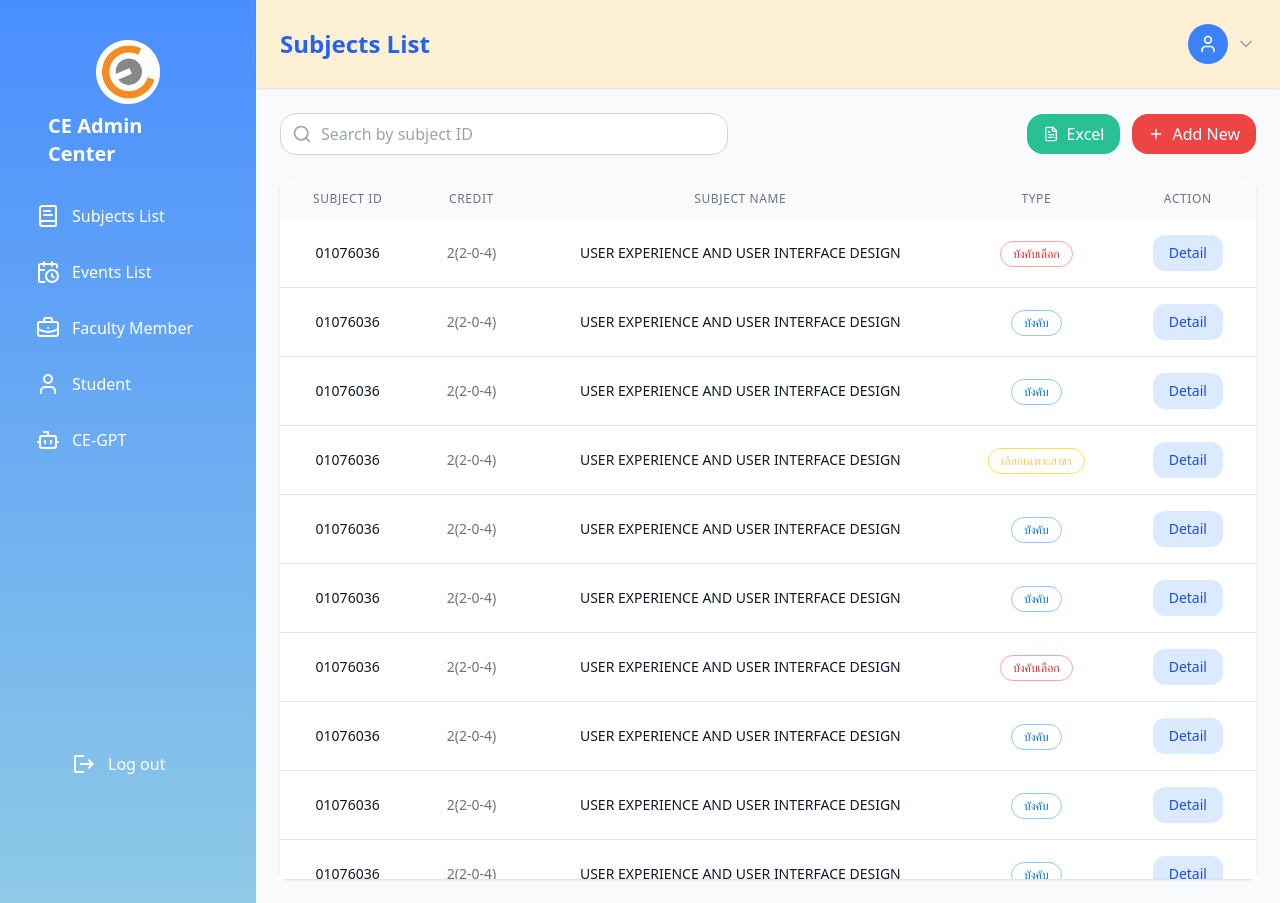
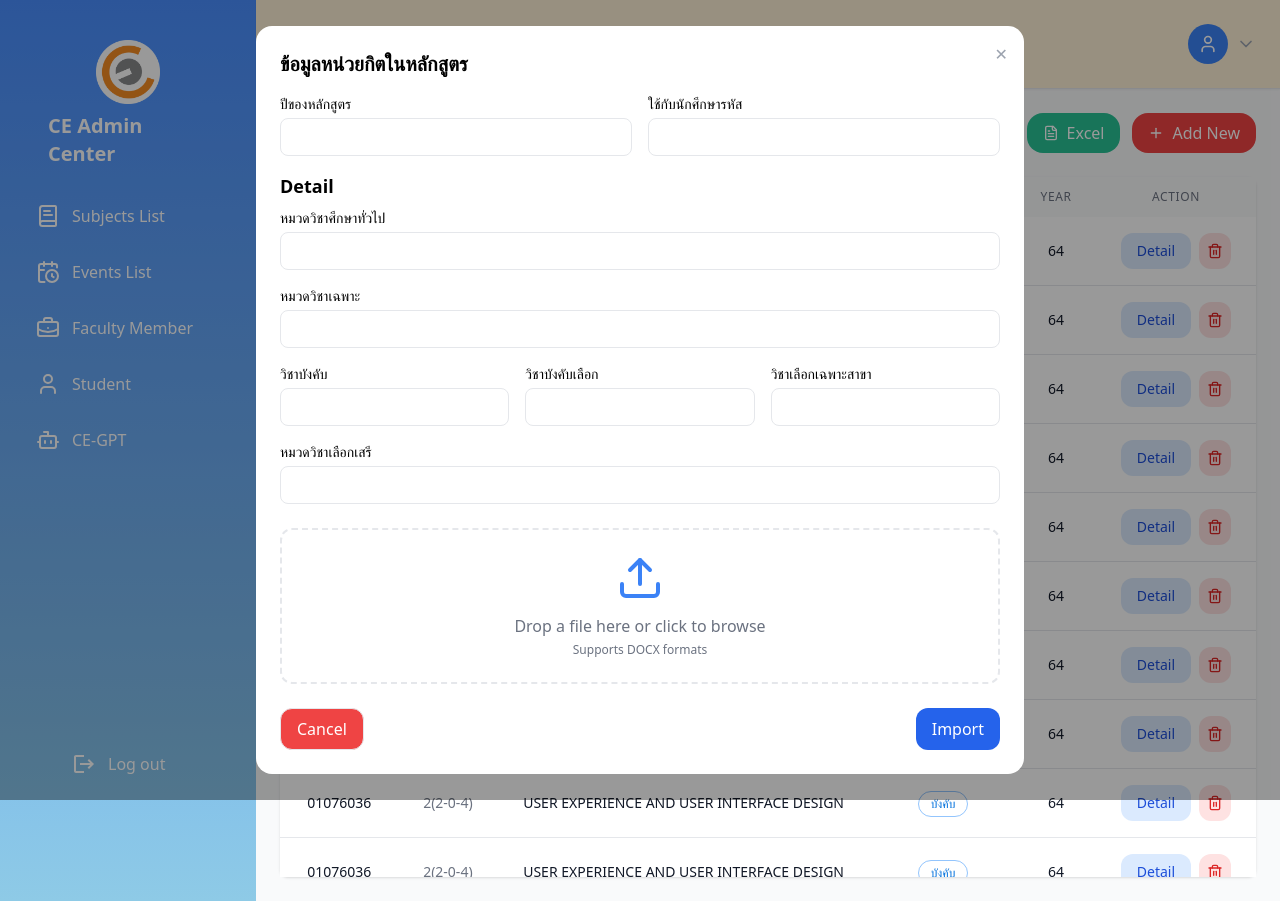
Before and after one commit to Morninguoou/CE-Manage-Website, a React (Vite) app: page /subjectslist in a window 1280 px wide. Both pictures are taken after a click on the button "Excel". Built offline with nearby package versions, Linux system fonts and the light colour scheme; no server answers.

Commit message:
Add Docxl import functionality to SubjectListPage

```diff
--- a/src/pages/Subjects/SubjectListPage.jsx
+++ b/src/pages/Subjects/SubjectListPage.jsx
@@ -1,33 +1,47 @@
-import React, { useState } from 'react';
+import React, { useState,} from 'react';
 import { useNavigate } from 'react-router-dom';
 import Navbar from "../../components/Navbar";
 import Sidebar from '../../components/Sidebar';
-import { Search, FileText, Plus, } from 'lucide-react';
+import {FileText, Plus, Trash2, Upload, Sparkles } from 'lucide-react';
+import { importSubjectFile } from "../../services/subjectService";
 
 const SubjectListPage = () => {
-  const [searchTerm, setSearchTerm] = useState('');
+  const [openExcelModal, setOpenExcelModal] = useState(false);
+  const [selectedFile, setSelectedFile] = useState(null);
+  const fileInputRef = React.useRef(null);
   const navigate = useNavigate();
+
+  const [form, setForm] = useState({
+    curriculum_year: '',
+    gened_credits: '',
+    major_credits: '',
+    required_credits: '',
+    required_elective_credits: '',
+    major_elective_credits: '',
+    free_elective_credits: '',
+    student_year: '',
+  });
+
 
   // Mock data for subjects
   const subjects = [
-    { id: '01076036', credit: '2(2-0-4)', name: 'USER EXPERIENCE AND USER INTERFACE DESIGN', type: 'บังคับ', status: 'บังคับเลือก',prerequisite: "01076105 OBJECT ORIENTED PROGRAMMING",
+    { id: '01076036', credit: '2(2-0-4)', name: 'USER EXPERIENCE AND USER INTERFACE DESIGN', type: 'บังคับ', status: 'บังคับเลือก', prerequisite: "01076105 OBJECT ORIENTED PROGRAMMING", year: '64',
       platform: "Google Classroom",
       detail_th:
         "วิชานี้แนะนำขั้นตอนของการออกแบบประสบการณ์และการออกแบบส่วนติดต่อผู้ใช้งาน โดยจะมีจุดมุ่งหมายให้นักศึกษาได้คุ้นเคยกับแนวคิด วิธีปฏิบัติ และเทคนิคที่จำเป็นในการสร้างประสบการณ์ของผู้ใช้งาน ซึ่งเป็นส่วนหนึ่งของการพัฒนาการเชื่อมโยงข่าวสาร วิชานี้จะให้นักศึกษาได้มีโอกาสในการค้นหาทรัพยากร พัฒนาทักษะ และฝึกปฏิบัติที่จำเป็นต่อการออกแบบ พัฒนาและประเมินส่วนติดต่อข้อมูลจากมุมมองของผู้ใช้งาน",
       detail_en:
         "This course provides a comprehensive overview of the user experience and user interface design process, and is intended to familiarize students with the methods, concepts, and techniques necessary to make user experience design an integral part of developing information interfaces. The course provides students with an opportunity to acquire the resources, skills, and hands -on experience they need to design, develop, and evaluate information interfaces from a user -centered design perspective.", },
-    { id: '01076036', credit: '2(2-0-4)', name: 'USER EXPERIENCE AND USER INTERFACE DESIGN', type: 'บังคับ', status: 'บังคับ' },
-    { id: '01076036', credit: '2(2-0-4)', name: 'USER EXPERIENCE AND USER INTERFACE DESIGN', type: 'เลือกเฉพาะสาขา', status: 'บังคับ' },
-    { id: '01076036', credit: '2(2-0-4)', name: 'USER EXPERIENCE AND USER INTERFACE DESIGN', type: 'บังคับเลือก', status: 'เลือกเฉพาะสาขา' },
-    { id: '01076036', credit: '2(2-0-4)', name: 'USER EXPERIENCE AND USER INTERFACE DESIGN', type: 'บังคับเลือก', status: 'บังคับ' },
-    { id: '01076036', credit: '2(2-0-4)', name: 'USER EXPERIENCE AND USER INTERFACE DESIGN', type: 'เลือกเฉพาะสาขา', status: 'บังคับ' },
-    { id: '01076036', credit: '2(2-0-4)', name: 'USER EXPERIENCE AND USER INTERFACE DESIGN', type: 'บังคับ', status: 'บังคับเลือก' },
-    { id: '01076036', credit: '2(2-0-4)', name: 'USER EXPERIENCE AND USER INTERFACE DESIGN', type: 'เลือกเฉพาะสาขา', status: 'บังคับ' },
-    { id: '01076036', credit: '2(2-0-4)', name: 'USER EXPERIENCE AND USER INTERFACE DESIGN', type: 'เลือกเฉพาะสาขา', status: 'บังคับ' },
-    { id: '01076036', credit: '2(2-0-4)', name: 'USER EXPERIENCE AND USER INTERFACE DESIGN', type: 'เลือกเฉพาะสาขา', status: 'บังคับ' },
-    { id: '01076036', credit: '2(2-0-4)', name: 'USER EXPERIENCE AND USER INTERFACE DESIGN', type: 'เลือกเฉพาะสาขา', status: 'บังคับ' },
-    { id: '01076036', credit: '2(2-0-4)', name: 'USER EXPERIENCE AND USER INTERFACE DESIGN', type: 'เลือกเฉพาะสาขา', status: 'บังคับ' },
-    { id: '01076036', credit: '2(2-0-4)', name: 'USER EXPERIENCE AND USER INTERFACE DESIGN', type: 'บังคับ', status: 'เลือกเฉพาะสาขา' }
+    { id: '01076036', credit: '2(2-0-4)', name: 'USER EXPERIENCE AND USER INTERFACE DESIGN', type: 'บังคับ', status: 'บังคับ', year: '64' },
+    { id: '01076036', credit: '2(2-0-4)', name: 'USER EXPERIENCE AND USER INTERFACE DESIGN', type: 'เลือกเฉพาะสาขา', status: 'บังคับ', year: '64' },
+    { id: '01076036', credit: '2(2-0-4)', name: 'USER EXPERIENCE AND USER INTERFACE DESIGN', type: 'บังคับเลือก', status: 'เลือกเฉพาะสาขา', year: '64' },
+    { id: '01076036', credit: '2(2-0-4)', name: 'USER EXPERIENCE AND USER INTERFACE DESIGN', type: 'บังคับเลือก', status: 'บังคับ', year: '64' },
+    { id: '01076036', credit: '2(2-0-4)', name: 'USER EXPERIENCE AND USER INTERFACE DESIGN', type: 'เลือกเฉพาะสาขา', status: 'บังคับ', year: '64' },
+    { id: '01076036', credit: '2(2-0-4)', name: 'USER EXPERIENCE AND USER INTERFACE DESIGN', type: 'บังคับ', status: 'บังคับเลือก', year: '64' },
+    { id: '01076036', credit: '2(2-0-4)', name: 'USER EXPERIENCE AND USER INTERFACE DESIGN', type: 'เลือกเฉพาะสาขา', status: 'บังคับ', year: '64' },
+    { id: '01076036', credit: '2(2-0-4)', name: 'USER EXPERIENCE AND USER INTERFACE DESIGN', type: 'เลือกเฉพาะสาขา', status: 'บังคับ', year: '64' },
+    { id: '01076036', credit: '2(2-0-4)', name: 'USER EXPERIENCE AND USER INTERFACE DESIGN', type: 'เลือกเฉพาะสาขา', status: 'บังคับ', year: '64' },
+    { id: '01076036', credit: '2(2-0-4)', name: 'USER EXPERIENCE AND USER INTERFACE DESIGN', type: 'เลือกเฉพาะสาขา', status: 'บังคับ', year: '64' },
+    { id: '01076036', credit: '2(2-0-4)', name: 'USER EXPERIENCE AND USER INTERFACE DESIGN', type: 'บังคับ', status: 'เลือกเฉพาะสาขา', year: '64' }
   ];
 
   const getStatusColor = (status) => {
@@ -37,6 +51,48 @@ const SubjectListPage = () => {
       case 'เลือกเฉพาะสาขา': return 'text-[#FFC554] font-bold border border-yellow-300';
       default: return 'text-gray-700 border border-gray-300';
     }
+  };
+
+  const handleImport = async () => {
+    if (!selectedFile) {
+      alert("กรุณาเลือกไฟล์");
+      return;
+    }
+
+    const formData = new FormData();
+    formData.append("file", selectedFile);
+    formData.append("curriculum_year", form.curriculum_year);
+    formData.append("gened_credits", form.gened_credits);
+    formData.append("major_credits", form.major_credits);
+    formData.append("required_credits", form.required_credits);
+    formData.append("required_elective_credits", form.required_elective_credits);
+    formData.append("major_elective_credits", form.major_elective_credits);
+    formData.append("free_elective_credits", form.free_elective_credits);
+    formData.append("student_year", form.student_year);
+
+    try {
+      await importSubjectFile(formData);
+      alert("Import สำเร็จ 🎉");
+      setOpenExcelModal(false);
+    } catch (err) {
+      alert(err.message);
+    }
+  };
+
+  const handleFileClick = () => {
+  fileInputRef.current?.click();
+  };
+
+  const handleFileChange = (e) => {
+    const file = e.target.files[0];
+    if (file) {
+      setSelectedFile(file);
+    }
+  };
+
+  const handleChange = (e) => {
+    const { name, value } = e.target;
+    setForm((prev) => ({ ...prev, [name]: value }));
   };
 
   const handleDetail = (subject) => {
@@ -56,21 +112,14 @@ const SubjectListPage = () => {
 
         {/* Search and Actions */}
         <div className="p-6">
-          <div className="flex items-center justify-between mb-6">
-            <div className="relative flex-1 max-w-md">
-              <Search className="absolute left-3 top-1/2 transform -translate-y-1/2 text-gray-400" size={20} />
-              <input
-                type="text"
-                placeholder="Search by subject ID"
-                className="w-full pl-10 pr-4 py-2 border border-gray-300 rounded-2xl focus:outline-none focus:ring-2 focus:ring-blue-500 focus:border-transparent"
-                value={searchTerm}
-                onChange={(e) => setSearchTerm(e.target.value)}
-              />
-            </div>
+          <div className="flex items-center justify-end mb-6">
             <div className="flex space-x-3 ml-4">
-              <button className="flex items-center px-4 py-2 bg-[#28C195] text-white rounded-2xl hover:bg-green-600 transition-colors">
-                <FileText size={16} className="mr-2" />
-                Excel
+              <button
+                onClick={() => setOpenExcelModal(true)}
+                className="flex items-center px-4 py-2 bg-[#28C195] text-white rounded-2xl hover:bg-green-600 transition-colors"
+                >
+                  <FileText size={16} className="mr-2" />
+                  Excel
               </button>
               <button
                 onClick={handleAddNew}
@@ -91,6 +140,7 @@ const SubjectListPage = () => {
                     <th className="px-6 py-3 text-balance text-xs font-medium text-gray-500 uppercase tracking-wider">Credit</th>
                     <th className="px-6 py-3 text-balance text-xs font-medium text-gray-500 uppercase tracking-wider">Subject Name</th>
                     <th className="px-6 py-3 text-balance text-xs font-medium text-gray-500 uppercase tracking-wider">Type</th>
+                    <th className="px-6 py-3 text-balance text-xs font-medium text-gray-500 uppercase tracking-wider">Year</th>
                     <th className="px-6 py-3 text-balance text-xs font-medium text-gray-500 uppercase tracking-wider">Action</th>
                   </tr>
                 </thead>
@@ -111,12 +161,24 @@ const SubjectListPage = () => {
                           {subject.status}
                         </span>
                       </td>
-                      <td className="px-6 py-4 whitespace-nowrap text-center">
+                      <td className="px-6 py-4 whitespace-nowrap text-center text-sm text-gray-900">
+                        {subject.year}
+                      </td>
+                      <td className="px-6 py-4 whitespace-nowrap">
+                        <div className="flex items-center gap-2 justify-center">
                         <button
                           onClick={() => handleDetail(subject)}
                           className="bg-blue-100 text-blue-700 px-4 py-2 rounded-xl text-sm font-medium hover:bg-blue-200 transition-colors">
                           Detail
                         </button>
+                        <button
+                            type="button"
+                            onClick={() => {}}
+                            className="px-2 py-2.5 rounded-xl transition-colors bg-red-100 text-red-600 hover:bg-red-200"
+                          >
+                            <Trash2 size={16} />
+                          </button>
+                        </div>
                       </td>
                     </tr>
                   ))}
@@ -126,6 +188,148 @@ const SubjectListPage = () => {
           </div>
         </div>
       </div>
+      {openExcelModal && (
+        <div className="fixed inset-0 z-50 flex items-center justify-center bg-black/40">
+          <div className="bg-white rounded-2xl w-full max-w-3xl p-6 relative">
+
+            {/* Header */}
+            <h2 className="text-xl font-bold mb-4">
+              ข้อมูลหน่วยกิตในหลักสูตร
+            </h2>
+
+            {/* Form */}
+            <div className="text-sm">
+              <div className="grid grid-cols-2 gap-4 mb-4">
+                <div>
+                  <label className="font-medium">ปีของหลักสูตร</label>
+                  <input
+                    name="curriculum_year"
+                    value={form.curriculum_year}
+                    onChange={handleChange}
+                    className="w-full border rounded-lg px-3 py-2 mt-1"
+                  />
+                </div>
+                <div>
+                  <label className="font-medium">ใช้กับนักศึกษารหัส</label>
+                  <input
+                    name="student_year"
+                    value={form.student_year}
+                    onChange={handleChange}
+                    className="w-full border rounded-lg px-3 py-2 mt-1"
+                  />
+                </div>
+              </div>
+              <div className='font-bold text-lg mb-2'>
+                Detail
+              </div>
+              <div className="mb-4">
+                  <label className="font-medium">หมวดวิชาศึกษาทั่วไป</label>
+                  <input
+                    name="gened_credits"
+                    value={form.gened_credits}
+                    onChange={handleChange}
+                    className="w-full border rounded-lg px-3 py-2 mt-1"
+                  />
+              </div>
+              <div className="mb-4">
+                  <label className="font-medium">หมวดวิชาเฉพาะ</label>
+                  <input
+                    name="major_credits"
+                    value={form.major_credits}
+                    onChange={handleChange}
+                    className="w-full border rounded-lg px-3 py-2 mt-1"
+                  />
+                </div>
+              <div className='grid grid-cols-3 gap-4 mb-4'>
+                <div>
+                  <label className="font-medium">วิชาบังคับ</label>
+                  <input
+                    name="required_credits"
+                    value={form.required_credits}
+                    onChange={handleChange}
+                    className="w-full border rounded-lg px-3 py-2 mt-1"
+                  />
+                </div>
+
+                <div>
+                  <label className="font-medium">วิชาบังคับเลือก</label>
+                  <input
+                    name="required_elective_credits"
+                    value={form.required_elective_credits}
+                    onChange={handleChange}
+                    className="w-full border rounded-lg px-3 py-2 mt-1"
+                    />
+                </div>
+                <div>
+                  <label className="font-medium">วิชาเลือกเฉพาะสาขา</label>
+                  <input
+                    name="major_elective_credits"
+                    value={form.major_elective_credits}
+                    onChange={handleChange}
+                    className="w-full border rounded-lg px-3 py-2 mt-1" />
+                </div>
+              </div>
+              <div className="col-span-2">
+                  <label className="font-medium">หมวดวิชาเลือกเสรี</label>
+                  <input
+                    name="free_elective_credits"
+                    value={form.free_elective_credits}
+                    onChange={handleChange}
+                    className="w-full border rounded-lg px-3 py-2 mt-1" />
+                </div>
+            </div>
+
+            {/* Upload Zone */}
+            <div
+              onClick={handleFileClick}
+              className="mt-6 border-2 border-dashed rounded-xl p-6 text-center text-gray-500 cursor-pointer hover:border-blue-400 hover:bg-blue-50 transition"
+            >
+              <div  className="flex justify-center">
+                <Upload className="w-12 h-12 mb-3 text-blue-500 transition-colors" />
+              </div>
+              <p className="font-medium">
+                {selectedFile ? selectedFile.name : 'Drop a file here or click to browse'}
+              </p>
+              <p className="text-xs mt-1">
+                Supports DOCX formats
+              </p>
+
+              {/* Hidden file input */}
+              <input
+                ref={fileInputRef}
+                type="file"
+                accept=".docx"
+                onChange={handleFileChange}
+                className="hidden"
+              />
+            </div>
+
+            {/* Actions */}
+            <div className="flex justify-between gap-3 mt-6">
+              <button
+                onClick={() => setOpenExcelModal(false)}
+                className="px-4 py-2 rounded-xl border bg-red-500 text-white hover:bg-red-600"
+              >
+                Cancel
+              </button>
+              <button
+                onClick={handleImport}
+                className="px-4 py-2 rounded-xl bg-blue-600 text-white hover:bg-blue-700"
+              >
+                Import
+              </button>
+            </div>
+
+            {/* Close Icon */}
+            <button
+              onClick={() => setOpenExcelModal(false)}
+              className="absolute top-4 right-4 text-gray-400 hover:text-gray-600"
+            >
+              ✕
+            </button>
+          </div>
+        </div>
+      )}
     </div>
   );
 };
--- /dev/null
+++ b/src/services/subjectService.js
@@ -0,0 +1,9 @@
+import apiClient from "./apiClient";
+
+export const importSubjectFile = (formData) => {
+  return apiClient.post("/subject/ImportFile", formData, {
+    headers: {
+      "Content-Type": "multipart/form-data",
+    },
+  });
+};
```
